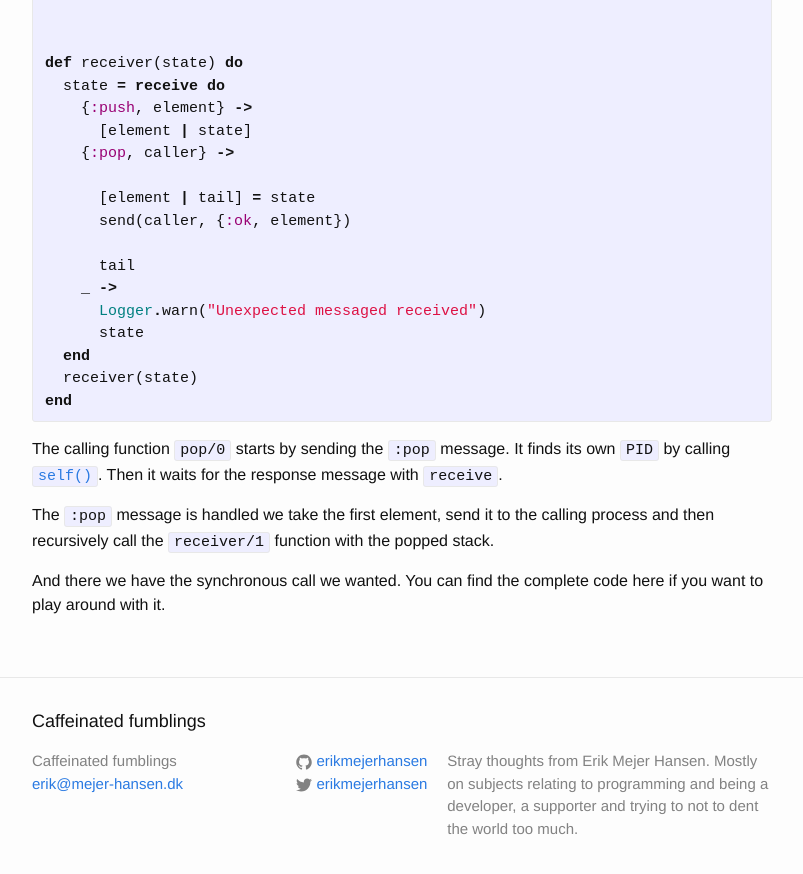
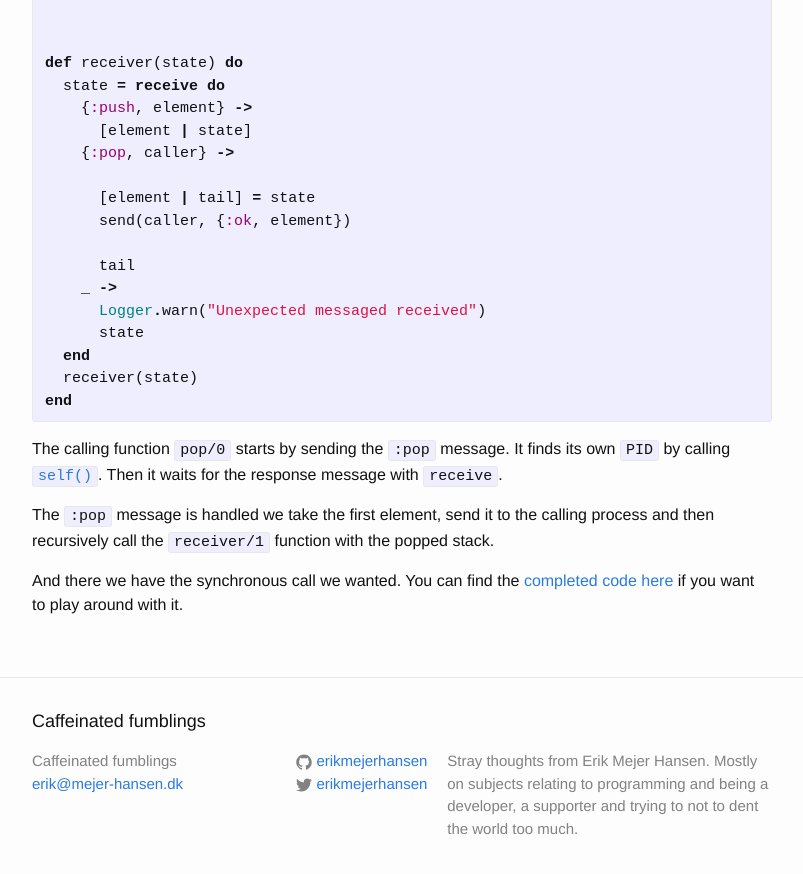
Before and after one commit to ErikMejerHansen/ErikMejerHansen.github.io, a Jekyll site: the page built from _posts/2016-10-25-Build your own GenServer.markdown, in a window 1280 px wide and 900 px high, scrolled down 4644 px. Shown: the top 874 px of the window, without its empty margins (238-1041 px from the left). Built offline with Jekyll 4.4.1, drawn with Linux system fonts in a browser that asks for light colours.

Commit message:
Added link to github

```diff
--- a/_posts/2016-10-25-Build your own GenServer.markdown
+++ b/_posts/2016-10-25-Build your own GenServer.markdown
@@ -216,4 +216,4 @@ Then it waits for the response message with `receive`.
 
 The `:pop` message is handled we take the first element, send it to the calling process and then recursively call the `receiver/1` function with the popped stack.
 
-And there we have the synchronous call we wanted. You can find the complete code here if you want to play around with it.
+And there we have the synchronous call we wanted. You can find the [completed code here](https://github.com/ErikMejerHansen/SimpleStack) if you want to play around with it.
```
